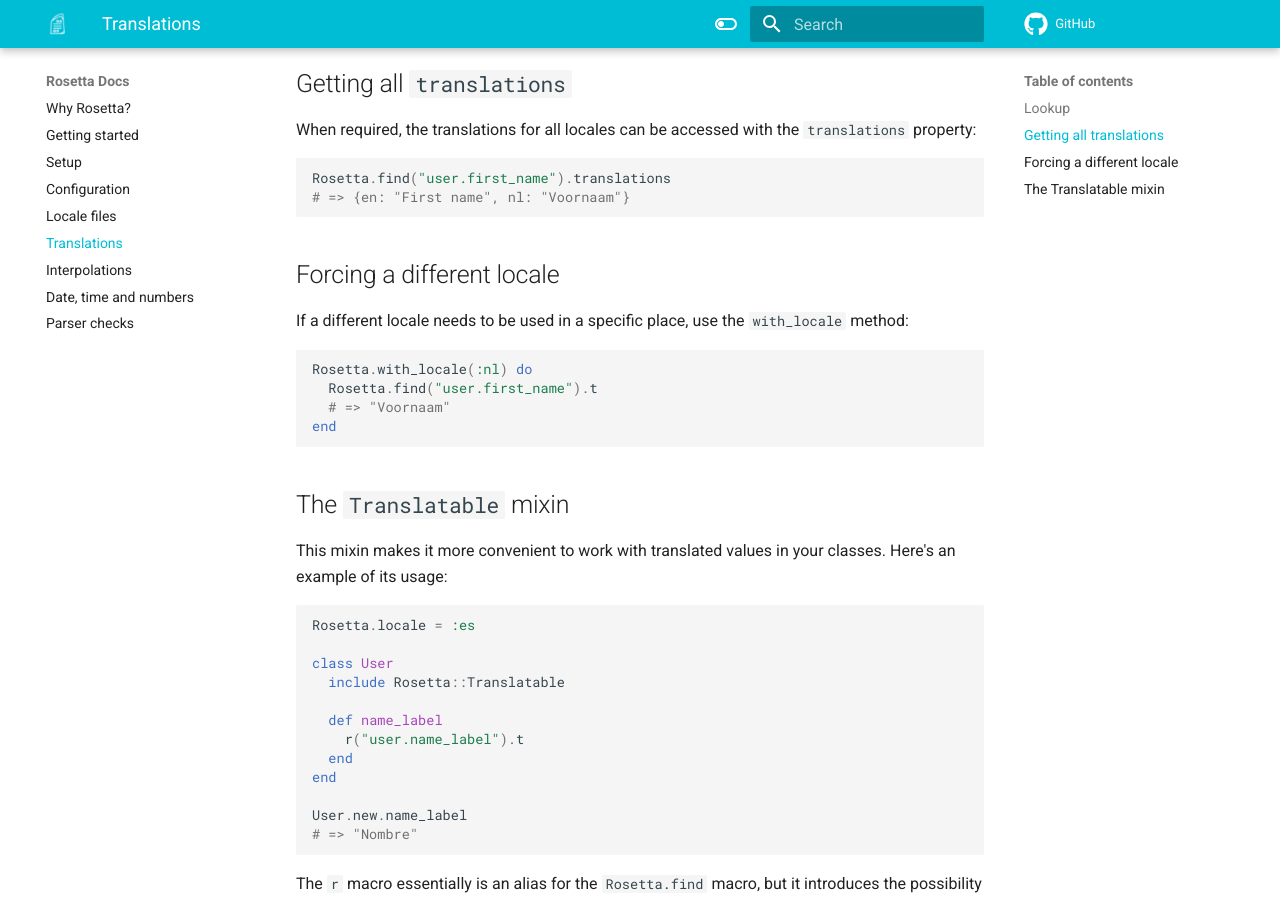
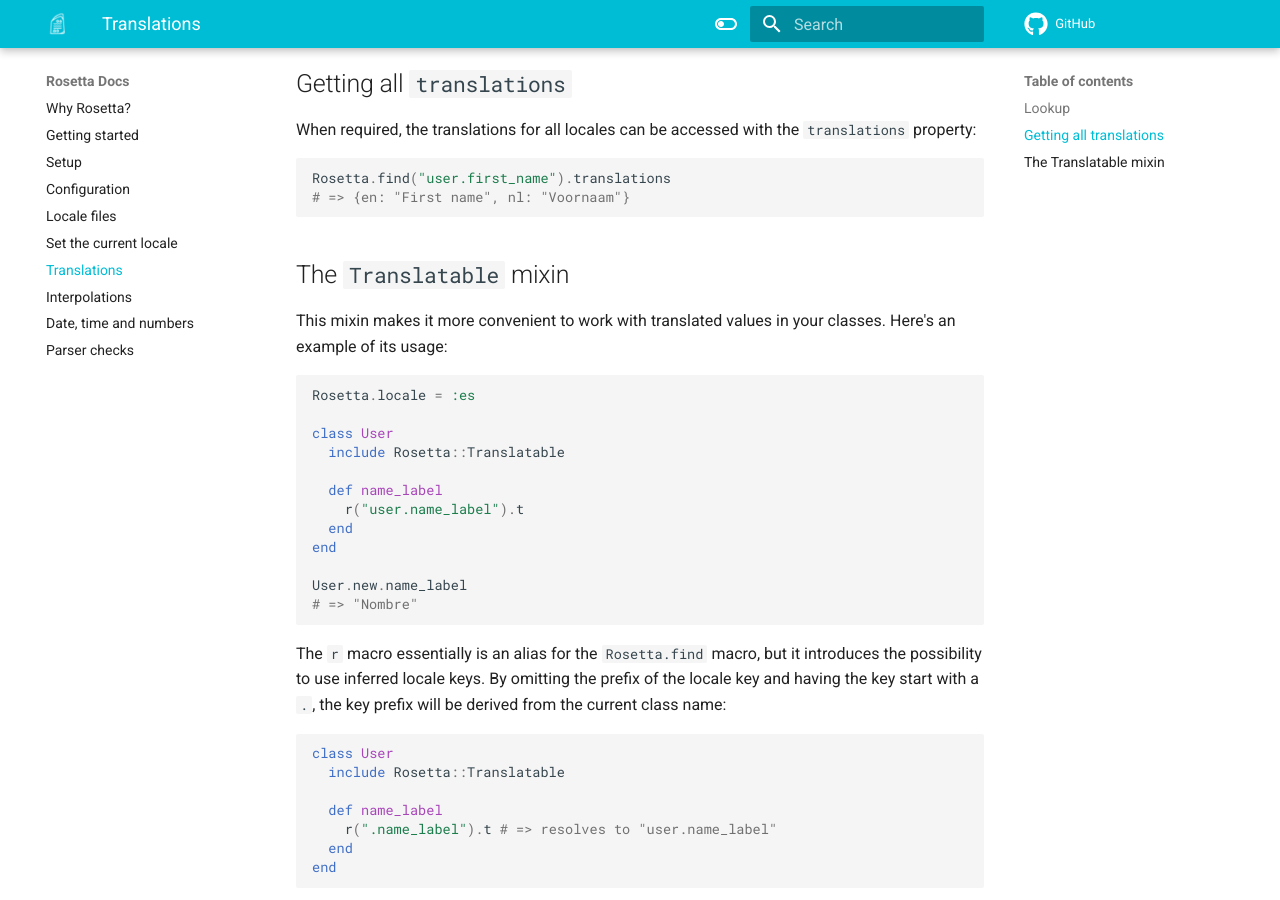
Before and after one commit to wout/rosetta, an MkDocs documentation site: the page built from docs/translations.md, in a window 1280 px wide and 900 px high, scrolled down 802 px. Built offline with MkDocs 1.6.1 and Material for MkDocs 9.7.7, drawn with Linux system fonts in a browser that asks for light colours; comment, search, counter and statistics services are not loaded; the version menu is left out.

Commit message:
docs: add instructions on setting the current locale

````diff
--- a/docs/translations.md
+++ b/docs/translations.md
@@ -42,17 +42,6 @@
 ```cr
 Rosetta.find("user.first_name").translations
 # => {en: "First name", nl: "Voornaam"}
-```
-
-## Forcing a different locale
-If a different locale needs to be used in a specific place, use the
-`with_locale` method:
-
-```cr
-Rosetta.with_locale(:nl) do
-  Rosetta.find("user.first_name").t
-  # => "Voornaam"
-end
 ```
 
 ## The `Translatable` mixin
--- a/mkdocs.yml
+++ b/mkdocs.yml
@@ -9,6 +9,7 @@
   - Setup: setup.md
   - Configuration: configuration.md
   - Locale files: locale_files.md
+  - Set the current locale: set_the_current_locale.md
   - Translations: translations.md
   - Interpolations: interpolations.md
   - Date, time and numbers: localization.md
````
Also changed, not shown: docs/set_the_current_locale.md (added, +47 -0 lines).
